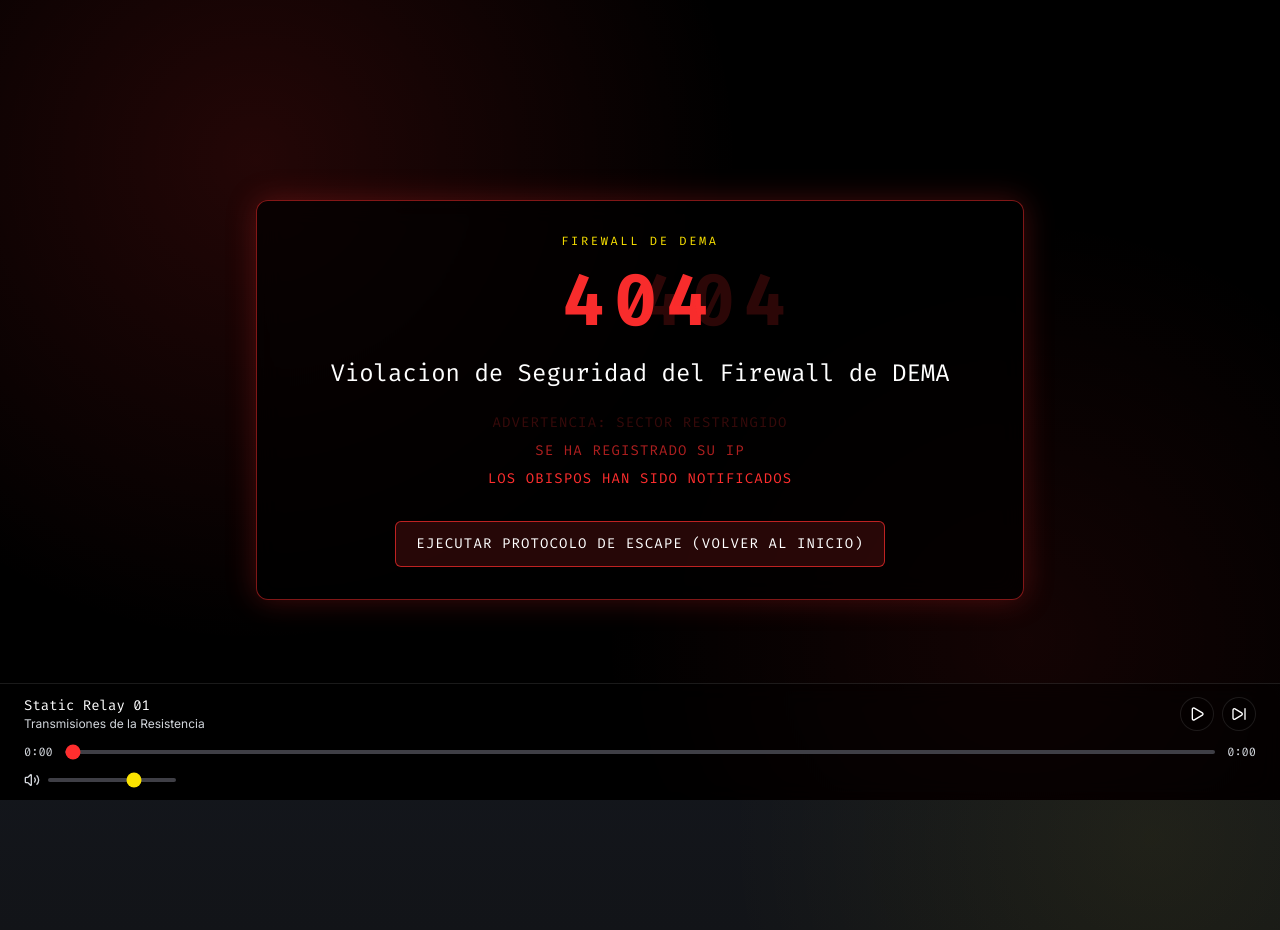
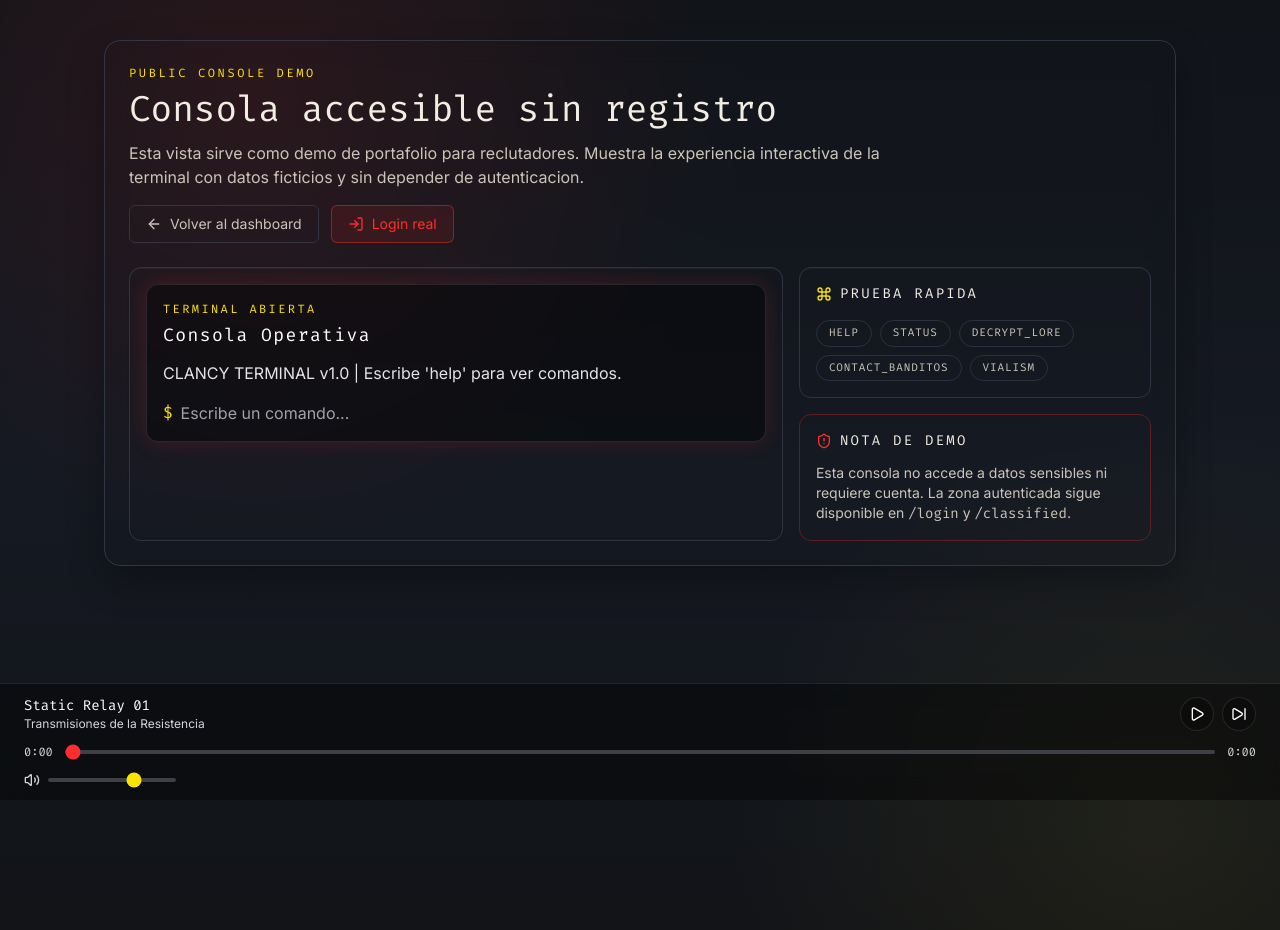
Before and after one commit to KimJesus22/TOP_Clancy_Protocol, a Next.js app: page /consola in a window 1280 px wide. Before the commit this address had no page. Built offline with nearby package versions, Linux system fonts and the light colour scheme.

Commit message:
Documenta accesibilidad y agrega demo publica de consola

```diff
--- a/app/components/SecureDashboard.tsx
+++ b/app/components/SecureDashboard.tsx
@@ -44,6 +44,12 @@ const navItems: NavItem[] = [
     icon: Network,
   },
   {
+    id: "consola",
+    label: "Consola Demo",
+    href: "/consola",
+    icon: Command,
+  },
+  {
     id: "login",
     label: "Login",
     href: "/login",
@@ -79,14 +85,17 @@ export default function SecureDashboard() {
         <Menu className="h-5 w-5" />
       </button>
 
-      <aside className="fixed inset-y-0 left-0 hidden w-72 border-r border-clancy-line/80 bg-clancy-surface/88 p-6 backdrop-blur-md md:flex md:flex-col">
+      <aside
+        aria-label="Navegacion principal"
+        className="fixed inset-y-0 left-0 hidden w-72 border-r border-clancy-line/80 bg-clancy-surface/88 p-6 backdrop-blur-md md:flex md:flex-col"
+      >
         <p className="font-mono text-xs uppercase tracking-[0.2em] text-clancy-trench">
           Secure Panel
         </p>
         <h1 className="mt-2 font-mono text-xl tracking-[0.08em] text-clancy-ink">
           Clancy Dashboard
         </h1>
-        <nav className="mt-8 space-y-2">
+        <nav aria-label="Secciones del dashboard" className="mt-8 space-y-2">
           {navItems.map((item) => {
             const Icon = item.icon;
             return (
@@ -101,14 +110,13 @@ export default function SecureDashboard() {
             );
           })}
         </nav>
-        <button
-          type="button"
-          onClick={() => setTerminalOpen(true)}
+        <a
+          href="/consola"
           className="mt-4 flex items-center gap-3 rounded-md border border-clancy-line/75 bg-clancy-raised/75 px-3 py-2 text-sm text-clancy-muted backdrop-blur-md transition-all duration-300 hover:border-clancy-trench hover:text-clancy-ink hover:shadow-[0_0_16px_rgba(252,227,0,0.28)]"
         >
           <Command className="h-4 w-4 text-clancy-trench transition-all duration-300" />
           <span>Abrir Consola</span>
-        </button>
+        </a>
         <p className="mt-2 font-mono text-[11px] text-zinc-500">
           Atajo: Ctrl + Shift + T
         </p>
@@ -122,7 +130,10 @@ export default function SecureDashboard() {
             aria-label="Cerrar menu"
             onClick={() => setMobileMenuOpen(false)}
           />
-          <aside className="relative h-full w-80 max-w-[88vw] border-r border-clancy-line/80 bg-clancy-surface/92 p-6 backdrop-blur-md">
+          <aside
+            aria-label="Navegacion movil"
+            className="relative h-full w-80 max-w-[88vw] border-r border-clancy-line/80 bg-clancy-surface/92 p-6 backdrop-blur-md"
+          >
             <div className="mb-6 flex items-center justify-between">
               <h2 className="font-mono text-lg tracking-[0.08em] text-clancy-ink">
                 Menu Seguro
@@ -136,7 +147,7 @@ export default function SecureDashboard() {
                 <X className="h-4 w-4" />
               </button>
             </div>
-            <nav className="space-y-2">
+            <nav aria-label="Secciones del dashboard" className="space-y-2">
               {navItems.map((item) => {
                 const Icon = item.icon;
                 return (
@@ -152,17 +163,14 @@ export default function SecureDashboard() {
                 );
               })}
             </nav>
-            <button
-              type="button"
-              onClick={() => {
-                setMobileMenuOpen(false);
-                setTerminalOpen(true);
-              }}
+            <a
+              href="/consola"
+              onClick={() => setMobileMenuOpen(false)}
               className="mt-4 flex w-full items-center gap-3 rounded-md border border-clancy-line/75 bg-clancy-raised/75 px-3 py-2 text-sm text-clancy-muted backdrop-blur-md transition-all duration-300 hover:border-clancy-trench hover:text-clancy-ink hover:shadow-[0_0_14px_rgba(252,227,0,0.22)]"
             >
               <Command className="h-4 w-4 text-clancy-trench transition-all duration-300" />
               <span>Abrir Consola</span>
-            </button>
+            </a>
             <p className="mt-2 font-mono text-[11px] text-zinc-500">
               Atajo: Ctrl + Shift + T
             </p>
@@ -170,7 +178,7 @@ export default function SecureDashboard() {
         </div>
       ) : null}
 
-      <main className="md:pl-72">
+      <main id="main-content" tabIndex={-1} className="md:pl-72">
         <div className="mx-auto flex w-full max-w-7xl flex-col gap-8 p-4 pt-20 sm:p-6 sm:pt-24 md:p-10 md:pt-10">
           <header className="sticky top-3 z-30 flex items-center justify-between rounded-xl border border-clancy-line/80 bg-clancy-surface/88 px-4 py-3 backdrop-blur-md">
             <p className="font-mono text-sm text-clancy-ink">Operacion Trench Wallet</p>
--- /dev/null
+++ b/app/consola/page.tsx
@@ -0,0 +1,93 @@
+import Link from "next/link";
+import { ArrowLeft, Command, LogIn, ShieldAlert } from "lucide-react";
+import TerminalInterface from "../components/TerminalInterface";
+
+const samplePrompts = [
+  "help",
+  "status",
+  "decrypt_lore",
+  "contact_banditos",
+  "vialism",
+];
+
+export default function ConsolaDemoPage() {
+  return (
+    <main className="mx-auto min-h-screen w-full max-w-6xl p-6 md:p-10">
+      <section className="rounded-2xl border border-clancy-line/85 bg-clancy-surface/92 p-6 shadow-[0_16px_36px_rgba(0,0,0,0.28)] backdrop-blur-md">
+        <div className="flex flex-wrap items-start justify-between gap-4">
+          <div className="max-w-3xl">
+            <p className="font-mono text-xs uppercase tracking-[0.22em] text-clancy-trench">
+              Public Console Demo
+            </p>
+            <h1 className="mt-2 font-mono text-3xl text-clancy-ink md:text-4xl">
+              Consola accesible sin registro
+            </h1>
+            <p className="mt-3 text-sm text-clancy-muted md:text-base">
+              Esta vista sirve como demo de portafolio para reclutadores. Muestra
+              la experiencia interactiva de la terminal con datos ficticios y sin
+              depender de autenticacion.
+            </p>
+          </div>
+
+          <div className="flex flex-wrap gap-3">
+            <Link
+              href="/"
+              className="inline-flex items-center gap-2 rounded-md border border-clancy-line/80 bg-clancy-raised/78 px-4 py-2 text-sm text-clancy-muted transition hover:border-clancy-trench hover:text-clancy-ink"
+            >
+              <ArrowLeft className="h-4 w-4" />
+              Volver al dashboard
+            </Link>
+            <Link
+              href="/login"
+              className="inline-flex items-center gap-2 rounded-md border border-clancy-fire/45 bg-clancy-fire/10 px-4 py-2 text-sm text-clancy-fire transition hover:shadow-[0_0_14px_rgba(255,46,46,0.18)]"
+            >
+              <LogIn className="h-4 w-4" />
+              Login real
+            </Link>
+          </div>
+        </div>
+
+        <div className="mt-6 grid gap-4 lg:grid-cols-[1.3fr_0.7fr]">
+          <div className="rounded-xl border border-clancy-line/80 bg-clancy-raised/78 p-4 shadow-[inset_0_1px_0_rgba(255,255,255,0.05)]">
+            <TerminalInterface />
+          </div>
+
+          <aside className="space-y-4">
+            <section className="rounded-xl border border-clancy-line/80 bg-clancy-raised/78 p-4 shadow-[inset_0_1px_0_rgba(255,255,255,0.04)]">
+              <div className="flex items-center gap-2">
+                <Command className="h-4 w-4 text-clancy-trench" />
+                <h2 className="font-mono text-sm uppercase tracking-[0.16em] text-clancy-ink">
+                  Prueba rapida
+                </h2>
+              </div>
+              <div className="mt-4 flex flex-wrap gap-2">
+                {samplePrompts.map((prompt) => (
+                  <span
+                    key={prompt}
+                    className="rounded-full border border-clancy-line/70 bg-clancy-surface/84 px-3 py-1 font-mono text-[11px] uppercase tracking-[0.08em] text-clancy-muted"
+                  >
+                    {prompt}
+                  </span>
+                ))}
+              </div>
+            </section>
+
+            <section className="rounded-xl border border-clancy-fire/30 bg-clancy-surface/84 p-4">
+              <div className="flex items-center gap-2">
+                <ShieldAlert className="h-4 w-4 text-clancy-fire" />
+                <h2 className="font-mono text-sm uppercase tracking-[0.16em] text-clancy-ink">
+                  Nota de demo
+                </h2>
+              </div>
+              <p className="mt-3 text-sm text-clancy-muted">
+                Esta consola no accede a datos sensibles ni requiere cuenta. La
+                zona autenticada sigue disponible en <span className="font-mono">/login</span>{" "}
+                y <span className="font-mono">/classified</span>.
+              </p>
+            </section>
+          </aside>
+        </div>
+      </section>
+    </main>
+  );
+}
--- a/app/globals.css
+++ b/app/globals.css
@@ -15,6 +15,37 @@ html {
   scroll-behavior: smooth;
 }
 
+.skip-link {
+  position: fixed;
+  left: 1rem;
+  top: 1rem;
+  z-index: 999;
+  border: 1px solid rgba(252, 227, 0, 0.6);
+  background: rgba(25, 29, 36, 0.96);
+  color: #f2ede3;
+  padding: 0.75rem 1rem;
+  border-radius: 0.75rem;
+  font-family: var(--font-fira-code), Courier New, Courier, monospace;
+  font-size: 0.875rem;
+  letter-spacing: 0.04em;
+  transform: translateY(-140%);
+  transition: transform 0.18s ease-out;
+}
+
+.skip-link:focus {
+  transform: translateY(0);
+}
+
+a:focus-visible,
+button:focus-visible,
+input:focus-visible,
+textarea:focus-visible,
+select:focus-visible {
+  outline: 2px solid rgba(252, 227, 0, 0.9);
+  outline-offset: 3px;
+  box-shadow: 0 0 0 4px rgba(252, 227, 0, 0.14);
+}
+
 body[data-theme="blurryface"] * {
   border-color: rgba(255, 46, 46, 0.65) !important;
 }
--- a/app/layout.tsx
+++ b/app/layout.tsx
@@ -39,6 +39,12 @@ export default function RootLayout({
       <body
         className={`${inter.variable} ${firaCode.variable} ${notoSansKr.variable} ${notoSansJp.variable}`}
       >
+        <a
+          href="#main-content"
+          className="skip-link"
+        >
+          Saltar al contenido principal
+        </a>
         <ThemeApplier />
         {children}
         <DemaRadioPlayer />
```
Also changed, not shown: 1 other file (tests, documents, lock files or other folders).
